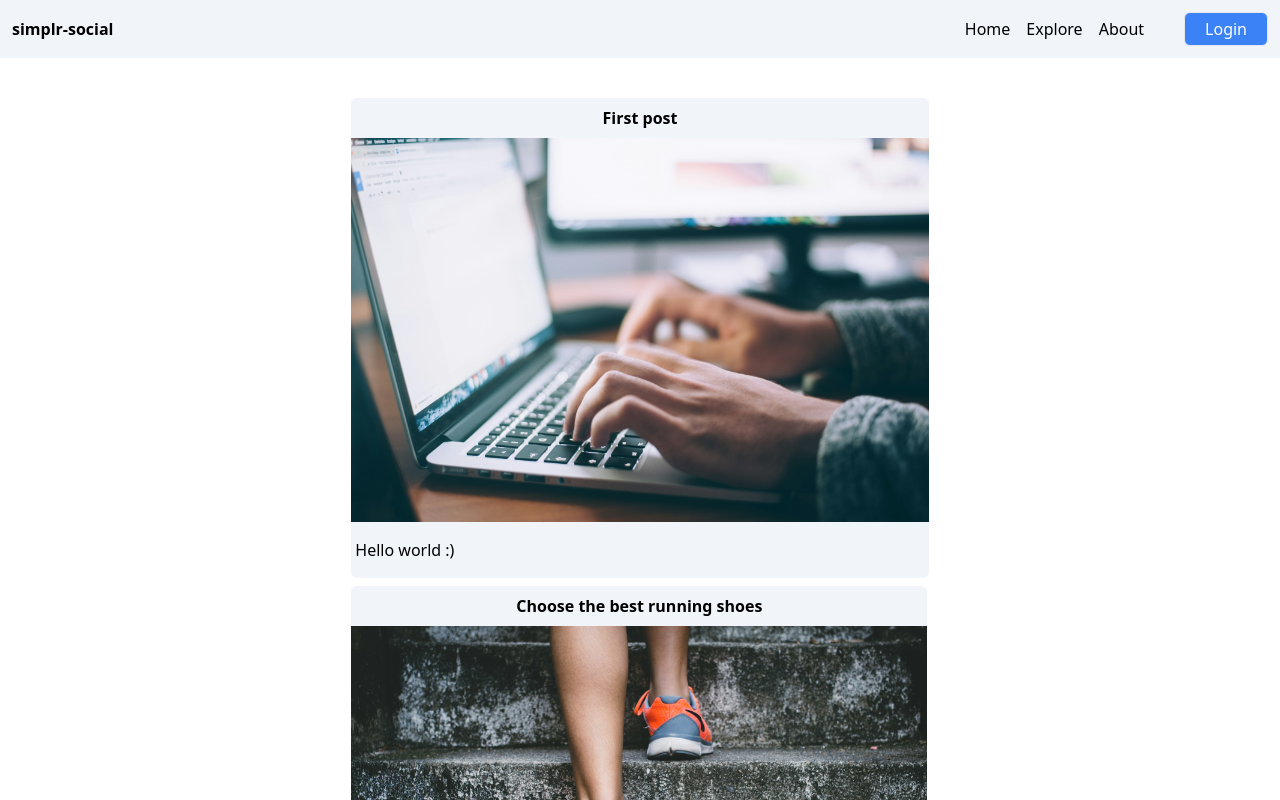
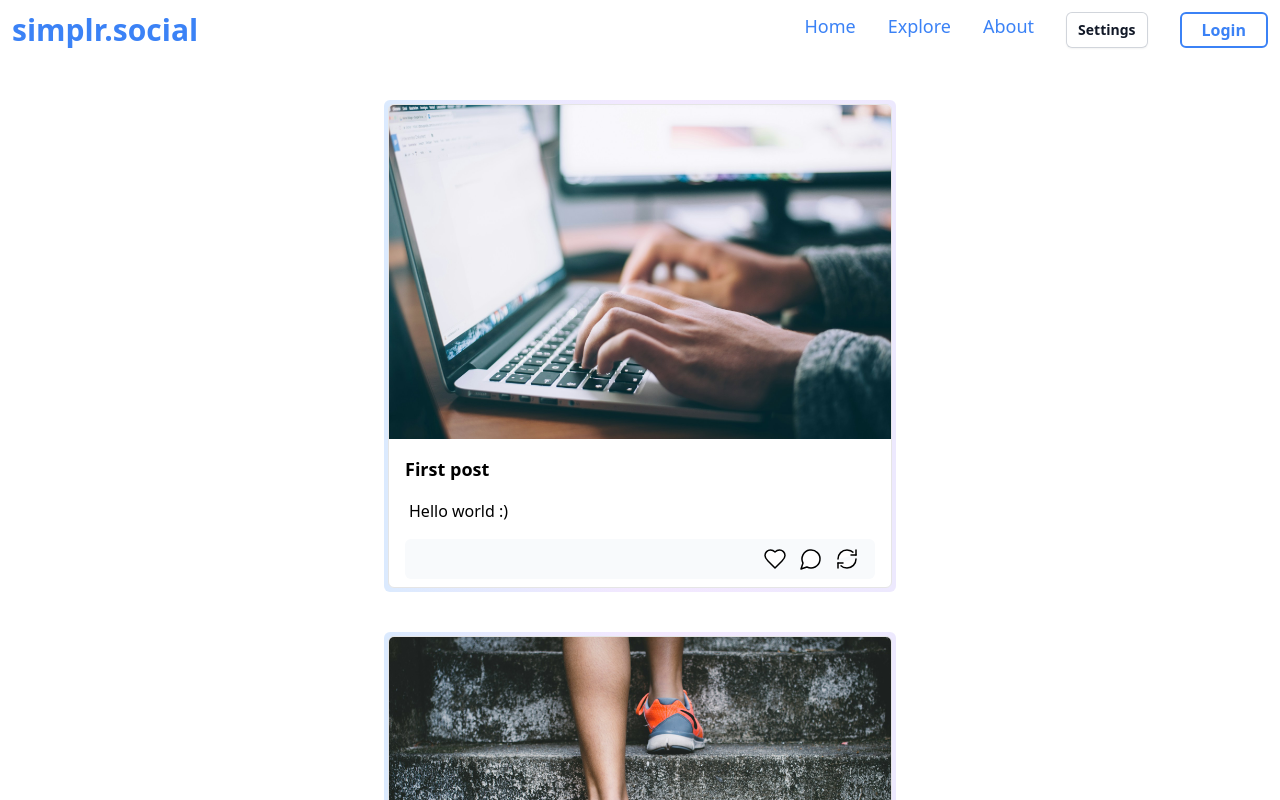
Before and after one commit to cswebdev/vite-blog-site, a React (Vite) app: page / in a window 1280 px wide. Shown: the top 800 px of the page. Built offline with nearby package versions, Linux system fonts and the light colour scheme.

Commit message:
added basic drop down menu, need to style the button to match the rest of the page styling

```diff
--- a/src/App.tsx
+++ b/src/App.tsx
@@ -6,14 +6,14 @@ function App() {
 
 
   return (
-   <>
+   <div className="bg-white">
    <NavBar />
    <div className='flex justify-center'>
     <BlogPostList
     blogPosts={dummyData}
     />
    </div>
-   </>
+   </div>
   )
 }
 
--- a/src/components/BlogPostItem.tsx
+++ b/src/components/BlogPostItem.tsx
@@ -1,20 +1,35 @@
 import { BlogPost } from "../types/blogs";
+import { Heart, MessageCircle, RefreshCw } from "lucide-react";
 
-interface BlogPostItemProps{
+interface BlogPostItemProps {
     blogPost: BlogPost;
 }
 
-export default function BlogPostItem({blogPost}: BlogPostItemProps) {
+export default function BlogPostItem({ blogPost }: BlogPostItemProps) {
     return (
-    <div className="flex items-center gap-1 md:container md:mx-auto">
-        <div className="bg-slate-100 rounded-md">
-            <div className="font-semibold my-2 mx-1 text-center">{blogPost.title}</div>
-            <div>
-                <img className="max-h-96 md:mx-auto md:my-auto" src={blogPost.image} alt={blogPost.title}></img>
+        <div className="flex items-center justify-center md:container md:mx-auto rounded-md bg-gradient-to-r from-blue-100 via-purple-100 to-violet-100 sm:p-1 max-w-full sm:max-w-lg">
+            <div className="bg-white w-full p-0 m-0 rounded-md border border-neutral-200 overflow-hidden">
+                {blogPost.image ? (
+                    <img
+                        className="w-full h-auto object-cover"
+                        src={blogPost.image}
+                        alt={blogPost.title}
+                    />
+                ) : null}
+                <div className="px-2 sm:px-4 py-2 max-w-full">
+                    <div className="font-semibold my-2 text-left text-sm sm:text-lg">
+                        {blogPost.title}
+                    </div>
+                    <div className="my-4 mx-1 text-sm sm:text-base text-wrap break-words overflow-hidden max-h-24">
+                        {blogPost.text}
+                    </div>
+                    <div className="flex items-center justify-end gap-3 px-4 py-2 rounded-md border-slate-50 bg-slate-50">
+                        <Heart size={24} fill="white" strokeWidth={1.5} className="hover:fill-red-600 hover:stroke-red-300" />
+                        <MessageCircle size={24} strokeWidth={1.5} fill="white" />
+                        <RefreshCw size={24} strokeWidth={1.5} fill="white" />
+                    </div>
+                </div>
             </div>
-            <div className="my-4 mx-1">{blogPost.text}</div>
         </div>
-    </div>
-    )
-
+    );
 }
--- a/src/components/BlogPostList.tsx
+++ b/src/components/BlogPostList.tsx
@@ -9,7 +9,7 @@ export default function BlogPostList({
     blogPosts
 }: BlogPostListProps) {
     return (
-        <div className="space-y-2">
+        <div className="space-y-10">
             {blogPosts.map((blogPost) => (
                 <BlogPostItem
                     key = {blogPost.id}
--- /dev/null
+++ b/src/components/DropDownMenu.tsx
@@ -0,0 +1,68 @@
+import { useState, useEffect } from "react";
+import { DropDownMenuProps } from "../types/blogs";
+
+const DropdownMenu: React.FC<DropDownMenuProps> = () => {
+    // Declare state variables directly within the DropdownMenu component
+    const [isOpen, setIsOpen] = useState(false);
+
+    const toggleMenu = () => {
+        setIsOpen((prev) => !prev);
+    };
+
+    useEffect(() => {
+        const handleClickOutside = (event: MouseEvent) => {
+            const target = event.target as HTMLElement;
+            if (!target.closest('#menu-button') && !target.closest('#dropdown-menu')) {
+                setIsOpen(false);
+            }
+        };
+
+        document.addEventListener('mousedown', handleClickOutside);
+
+        return () => {
+            document.removeEventListener('mousedown', handleClickOutside);
+        };
+    }, []);
+
+    return (
+        <div className="relative inline-block text-left">
+            <div>
+                <button
+                    type="button"
+                    onClick={toggleMenu}
+                    className="inline-flex w-full justify-center gap-x-1.5 rounded-md bg-white px-3 py-2 text-sm font-semibold text-gray-900 shadow-sm ring-1 ring-inset ring-gray-300 hover:bg-gray-50"
+                    id="menu-button"
+                    aria-expanded={isOpen}
+                    aria-haspopup="true"
+                >
+                    Settings
+                </button>
+            </div>
+
+            {isOpen && (
+                <div
+                    id="dropdown-menu"
+                    className="absolute right-0 z-10 mt-2 w-56 origin-top-right rounded-md bg-white shadow-lg ring-1 ring-opacity-5 focus:outline-none"
+                    role="menu"
+                    aria-labelledby="menu-button"
+                    tabIndex={-1}
+                    onMouseLeave={() => setIsOpen(false)} // Hide menu on mouse leave
+                >
+                    <div className="py-1" role="none">
+                        <a href="#" className="block px-4 py-2 text-sm text-gray-700" role="menuitem" tabIndex={-1} id="menu-item-0">
+                            Account Settings
+                        </a>
+                        <a href="#" className="block px-4 py-2 text-sm text-gray-700" role="menuitem" tabIndex={-1} id="menu-item-1">
+                            FAQ
+                        </a>
+                        <a href="#" className="block px-4 py-2 text-sm text-gray-700" role="menuitem" tabIndex={-1} id="menu-item-2">
+                            Support
+                        </a>
+                    </div>
+                </div>
+            )}
+        </div>
+    );
+};
+
+export default DropdownMenu;
--- a/src/components/NavBar.tsx
+++ b/src/components/NavBar.tsx
@@ -1,18 +1,48 @@
+import DropdownMenu from "./DropDownMenu";
 
 
 export default function NavBar() {
+
+    // const DropDownMenu = () => {
+    //     const [isOpen, setIsOpen] = useState(false);
+    // }
+
+    // const toggleMenu = () => {
+    //     setIsOpen((prev) => !prev);
+    // }
+
+    // useEffect(() => {
+    //     const handleClickOutside = (event: MouseEvent) => {
+    //         const target = event.target as HTMLElement;
+    //         if(!target.closest('#menu-button') && !target.closest("dropdown-menu")) {
+    //             setIsOpen(false)
+    //         }
+    //     }
+
+    //     document.addEventListener('mousedown', handleClickOutside);
+
+    //     return () => {
+    //         document.removeEventListener('mousedown', handleClickOutside)
+    //     };
+    // }, []);
+
+
+
     return (
-        <div className="flex flex-row content-center items-center bg-slate-100 justify-between py-3 px-3 mb-10">
-            <p className="font-bold cursor-default">
-                simplr-social
+        <div className="flex flex-row content-center items-center bg-white justify-between py-3 px-3 mb-10 min-w-full">
+            <p className="font-bold lg:text-3xl md:text-2xl lg:text-blue-500 cursor-default">
+                simplr.social
             </p>
-            <div className="flex flex-row items-center gap-10">
-                <div className="flex flex-row list-none gap-4">
-                    <a className="text-black hover:text-slate-700" href="#">Home</a>
-                    <a className="text-black hover:text-slate-700" href="#">Explore</a>
-                    <a className="text-black hover:text-slate-700" href="#">About</a>
+            <div className="flex flex-row items-center lg:gap-8 md:gap-6 sm:gap-3">
+                <div className="flex flex-row list-none lg:gap-8 md:gap-10 sm:gap-6 lg:text-lg text-blue-500">
+                    <a className="border-b-2 border-transparent hover:text-blue-600 hover:border-b-2 hover:border-b-blue-600" href="#">Home</a>
+                    <a className="border-b-2 border-transparent hover:text-blue-600 hover:border-b-2 hover:border-b-blue-600" href="#">Explore</a>
+                    <a className="border-b-2 border-transparent hover:text-blue-600 hover:border-b-2 hover:border-b-blue-600" href="#">About</a>
+                    {/* <a className="border-b-2 border-transparent hover:text-blue-600 hover:border-b-2 hover:border-b-blue-600">Settings</a> */}
+                    <DropdownMenu options={[]} darkModeEnabled={false} index={0} />
+
                 </div>
-                <button className="border rounded-md py-1 px-5 text-white bg-blue-500 hover:bg-blue-600">Login</button>
+                <button className="rounded-md py-1 px-5 font-extrabold text-blue-500 bg-transparent border-2 border-blue-500 hover:bg-blue-500 hover:text-white active:bg-blue-600 active:border-blue-600">Login</button>
             </div>
         </div>
     )
--- a/src/data/dummyData.ts
+++ b/src/data/dummyData.ts
@@ -16,5 +16,11 @@ export const dummyData: BlogPost[] = [
         text: "The top shoe for 2024 in running is this generic shoe",
         image: runningShoes,
         author: "Timothy Scott"
+    },
+    {
+        id: 3,
+        title: "Coding with Chelsea",
+        text: "Hey everyone, don't miss my stream where we go over conditional rendering and how to pass props using ReactJS, TypeScript, and style everything with TailwindCSS! #twitch",
+        author: "Chelsea Snider"
     }
 ]
--- a/src/types/blogs.tsx
+++ b/src/types/blogs.tsx
@@ -2,6 +2,12 @@ export interface BlogPost {
     id: number;
     title: string;
     text: string;
-    image: string;
+    image?: string;
     author: string,
 }
+
+export interface DropDownMenuProps {
+    options: { label: string; onClick: ()=> void }[];
+    darkModeEnabled: boolean;
+    index: number;
+}
```
Also changed, not shown: src/components/BlogPostTemplate.tsx (deleted, +0 -9 lines), src/components/ThemeContext.tsx (added, +12 -0 lines), src/components/SideBar.tsx (added).
